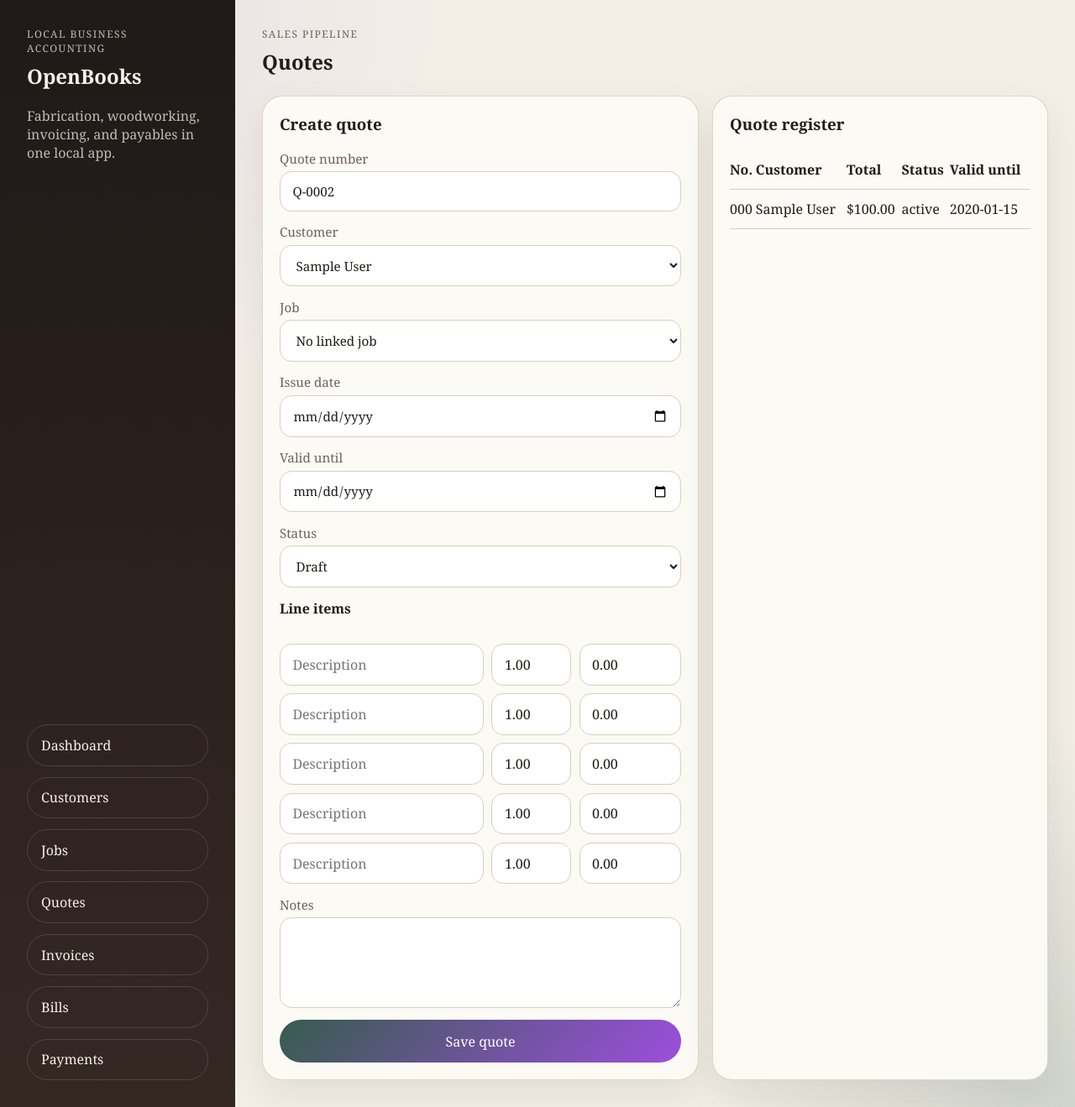
After one commit to jllyman/OpenBooks, a Flask app: page /quotes in a window 1280 px wide. The commit adds this page. Shown: the whole page at 84% size. Run offline with Flask 3, Linux system fonts and the light colour scheme; tables that the repository leaves empty hold one stand-in row (values such as "Sample post").

Commit message:
Add quotes and editable customers

```diff
--- a/app/database.py
+++ b/app/database.py
@@ -23,6 +23,7 @@ class Customer(Base):
     notes: Mapped[str | None] = mapped_column(Text)
 
     jobs: Mapped[list["Job"]] = relationship(back_populates="customer")
+    quotes: Mapped[list["Quote"]] = relationship(back_populates="customer")
     invoices: Mapped[list["Invoice"]] = relationship(back_populates="customer")
 
 
@@ -39,7 +40,39 @@ class Job(Base):
     actual_cost: Mapped[Decimal] = mapped_column(Numeric(12, 2), default=0)
 
     customer: Mapped[Customer] = relationship(back_populates="jobs")
+    quotes: Mapped[list["Quote"]] = relationship(back_populates="job")
     invoices: Mapped[list["Invoice"]] = relationship(back_populates="job")
+
+
+class Quote(Base):
+    __tablename__ = "quotes"
+
+    id: Mapped[int] = mapped_column(primary_key=True)
+    customer_id: Mapped[int] = mapped_column(ForeignKey("customers.id"))
+    job_id: Mapped[int | None] = mapped_column(ForeignKey("jobs.id"))
+    quote_number: Mapped[str] = mapped_column(String(40), unique=True)
+    issue_date: Mapped[date] = mapped_column(Date)
+    valid_until: Mapped[date | None] = mapped_column(Date)
+    status: Mapped[str] = mapped_column(String(40), default="Draft")
+    notes: Mapped[str | None] = mapped_column(Text)
+
+    customer: Mapped[Customer] = relationship(back_populates="quotes")
+    job: Mapped[Job | None] = relationship(back_populates="quotes")
+    line_items: Mapped[list["QuoteLineItem"]] = relationship(
+        back_populates="quote", cascade="all, delete-orphan"
+    )
+
+
+class QuoteLineItem(Base):
+    __tablename__ = "quote_line_items"
+
+    id: Mapped[int] = mapped_column(primary_key=True)
+    quote_id: Mapped[int] = mapped_column(ForeignKey("quotes.id"))
+    description: Mapped[str] = mapped_column(String(200))
+    quantity: Mapped[Decimal] = mapped_column(Numeric(12, 2), default=1)
+    unit_price: Mapped[Decimal] = mapped_column(Numeric(12, 2), default=0)
+
+    quote: Mapped[Quote] = relationship(back_populates="line_items")
 
 
 class Invoice(Base):
@@ -144,6 +177,13 @@ def invoice_total(invoice: Invoice) -> Decimal:
     return total
 
 
+def quote_total(quote: Quote) -> Decimal:
+    total = Decimal("0.00")
+    for item in quote.line_items:
+        total += money(item.quantity) * money(item.unit_price)
+    return total
+
+
 def invoice_paid(invoice: Invoice) -> Decimal:
     total = Decimal("0.00")
     for payment in invoice.payments:
@@ -189,3 +229,8 @@ def dashboard_snapshot(session: Session) -> dict[str, Decimal | int]:
 def next_invoice_number(session: Session) -> str:
     count = session.scalar(select(func.count(Invoice.id))) or 0
     return f"INV-{count + 1:04d}"
+
+
+def next_quote_number(session: Session) -> str:
+    count = session.scalar(select(func.count(Quote.id))) or 0
+    return f"Q-{count + 1:04d}"
--- a/app/routes.py
+++ b/app/routes.py
@@ -11,6 +11,8 @@ from .database import (
     InvoiceLineItem,
     Job,
     Payment,
+    Quote,
+    QuoteLineItem,
     bill_paid,
     dashboard_snapshot,
     get_session,
@@ -18,6 +20,8 @@ from .database import (
     invoice_total,
     money,
     next_invoice_number,
+    next_quote_number,
+    quote_total,
 )
 
 
@@ -68,6 +72,22 @@ def register_routes(app):
         flash("Customer added.")
         return redirect(url_for("customers"))
 
+    @app.post("/customers/<int:customer_id>")
+    def update_customer(customer_id: int):
+        with get_session() as session:
+            customer = session.get(Customer, customer_id)
+            if customer is None:
+                flash("Customer not found.")
+                return redirect(url_for("customers"))
+
+            customer.name = request.form["name"].strip()
+            customer.email = request.form.get("email", "").strip() or None
+            customer.phone = request.form.get("phone", "").strip() or None
+            customer.notes = request.form.get("notes", "").strip() or None
+
+        flash("Customer updated.")
+        return redirect(url_for("customers"))
+
     @app.get("/jobs")
     def jobs():
         with get_session() as session:
@@ -91,6 +111,52 @@ def register_routes(app):
             )
         flash("Job created.")
         return redirect(url_for("jobs"))
+
+    @app.get("/quotes")
+    def quotes():
+        with get_session() as session:
+            quotes = session.query(Quote).order_by(Quote.issue_date.desc()).all()
+            customers = session.query(Customer).order_by(Customer.name.asc()).all()
+            jobs = session.query(Job).order_by(Job.name.asc()).all()
+            return render_template(
+                "quotes.html",
+                quotes=quotes,
+                customers=customers,
+                jobs=jobs,
+                draft_number=next_quote_number(session),
+                quote_total=quote_total,
+            )
+
+    @app.post("/quotes")
+    def create_quote():
+        descriptions = request.form.getlist("item_description")
+        quantities = request.form.getlist("item_quantity")
+        prices = request.form.getlist("item_unit_price")
+
+        with get_session() as session:
+            quote = Quote(
+                customer_id=int(request.form["customer_id"]),
+                job_id=int(request.form["job_id"]) if request.form.get("job_id") else None,
+                quote_number=request.form["quote_number"].strip(),
+                issue_date=parse_date(request.form["issue_date"]),
+                valid_until=parse_date(request.form.get("valid_until", "")),
+                status=request.form["status"],
+                notes=request.form.get("notes", "").strip() or None,
+            )
+
+            for description, quantity, price in zip(descriptions, quantities, prices):
+                if description.strip():
+                    quote.line_items.append(
+                        QuoteLineItem(
+                            description=description.strip(),
+                            quantity=money(quantity),
+                            unit_price=money(price),
+                        )
+                    )
+
+            session.add(quote)
+        flash("Quote created.")
+        return redirect(url_for("quotes"))
 
     @app.get("/invoices")
     def invoices():
--- a/app/static/styles.css
+++ b/app/static/styles.css
@@ -66,8 +66,18 @@ button {
     cursor: pointer;
 }
 button:disabled { opacity: 0.5; cursor: not-allowed; }
+.small-button { padding: 0.7rem 1rem; align-self: end; }
 .line-items, .line-row { display: grid; gap: 0.6rem; }
 .line-row { grid-template-columns: 1.8fr 0.7fr 0.9fr; }
+.edit-list { display: grid; gap: 0.85rem; }
+.edit-row {
+    display: grid;
+    gap: 0.7rem;
+    padding-bottom: 0.85rem;
+    border-bottom: 1px solid var(--line);
+}
+.edit-row:last-child { border-bottom: 0; padding-bottom: 0; }
+.customer-edit-row { grid-template-columns: 1fr 1fr 0.8fr 1.2fr auto; align-items: end; }
 table { width: 100%; border-collapse: collapse; }
 th, td { text-align: left; padding: 0.75rem 0; border-bottom: 1px solid var(--line); vertical-align: top; }
 .flash-stack { display: grid; gap: 0.75rem; margin-bottom: 1rem; }
@@ -77,5 +87,5 @@ th, td { text-align: left; padding: 0.75rem 0; border-bottom: 1px solid var(--li
     .shell, .split, .split.wide { grid-template-columns: 1fr; }
     .sidebar { gap: 1.5rem; }
     .content { padding: 1rem; }
-    .line-row { grid-template-columns: 1fr; }
+    .line-row, .customer-edit-row { grid-template-columns: 1fr; }
 }
--- a/app/templates/base.html
+++ b/app/templates/base.html
@@ -18,6 +18,7 @@
                 <a href="{{ url_for('dashboard') }}">Dashboard</a>
                 <a href="{{ url_for('customers') }}">Customers</a>
                 <a href="{{ url_for('jobs') }}">Jobs</a>
+                <a href="{{ url_for('quotes') }}">Quotes</a>
                 <a href="{{ url_for('invoices') }}">Invoices</a>
                 <a href="{{ url_for('bills') }}">Bills</a>
                 <a href="{{ url_for('payments') }}">Payments</a>
--- /dev/null
+++ b/app/templates/quotes.html
@@ -0,0 +1,72 @@
+{% extends "base.html" %}
+{% block content %}
+<section class="page-head">
+    <div><p class="eyebrow">Sales pipeline</p><h2>Quotes</h2></div>
+</section>
+
+<section class="split wide">
+    <article class="panel form-panel">
+        <h3>Create quote</h3>
+        <form method="post">
+            <label>Quote number<input name="quote_number" value="{{ draft_number }}" required></label>
+            <label>Customer
+                <select name="customer_id" required>
+                    {% for customer in customers %}
+                        <option value="{{ customer.id }}">{{ customer.name }}</option>
+                    {% endfor %}
+                </select>
+            </label>
+            <label>Job
+                <select name="job_id">
+                    <option value="">No linked job</option>
+                    {% for job in jobs %}
+                        <option value="{{ job.id }}">{{ job.name }}</option>
+                    {% endfor %}
+                </select>
+            </label>
+            <label>Issue date<input name="issue_date" type="date" required></label>
+            <label>Valid until<input name="valid_until" type="date"></label>
+            <label>Status
+                <select name="status">
+                    <option>Draft</option>
+                    <option>Sent</option>
+                    <option>Accepted</option>
+                    <option>Declined</option>
+                    <option>Expired</option>
+                </select>
+            </label>
+            <div class="line-items">
+                <h4>Line items</h4>
+                {% for _ in range(5) %}
+                    <div class="line-row">
+                        <input name="item_description" placeholder="Description">
+                        <input name="item_quantity" type="number" step="0.01" value="1.00" placeholder="Qty">
+                        <input name="item_unit_price" type="number" step="0.01" value="0.00" placeholder="Unit price">
+                    </div>
+                {% endfor %}
+            </div>
+            <label>Notes<textarea name="notes" rows="4"></textarea></label>
+            <button type="submit" {% if not customers %}disabled{% endif %}>Save quote</button>
+        </form>
+        {% if not customers %}<p class="helper">Add a customer first so quotes have a billing contact.</p>{% endif %}
+    </article>
+
+    <article class="panel">
+        <h3>Quote register</h3>
+        <table>
+            <tr><th>No.</th><th>Customer</th><th>Total</th><th>Status</th><th>Valid until</th></tr>
+            {% for quote in quotes %}
+                <tr>
+                    <td>{{ quote.quote_number }}</td>
+                    <td>{{ quote.customer.name }}</td>
+                    <td>{{ quote_total(quote)|currency }}</td>
+                    <td>{{ quote.status }}</td>
+                    <td>{{ quote.valid_until or "-" }}</td>
+                </tr>
+            {% else %}
+                <tr><td colspan="5">No quotes yet.</td></tr>
+            {% endfor %}
+        </table>
+    </article>
+</section>
+{% endblock %}
```
Also changed, not shown: app/templates/customers.html (+13 -8 lines).
